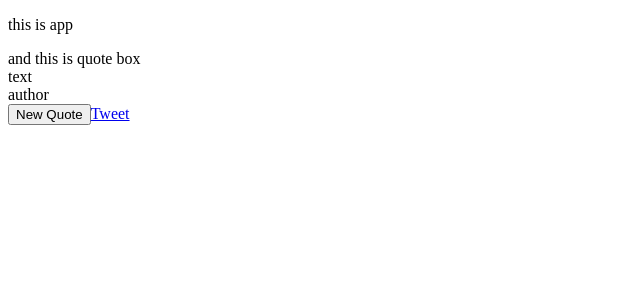
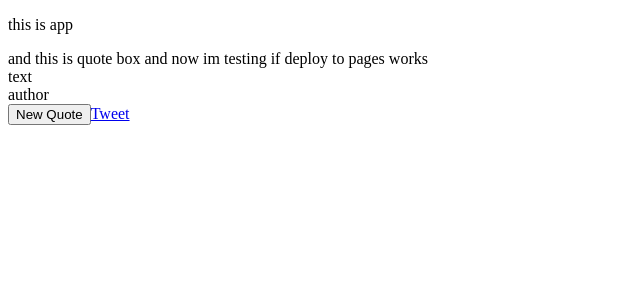
Before and after one commit to markoter/random-quote-machine, a React (Create React App) app: page / in a window 1280 px wide. Shown: the top 300 px of the page, without its empty margins (0-640 px from the left). Built offline with nearby package versions, Linux system fonts and the light colour scheme.

Commit message:
testing pages update

```diff
--- a/src/QuoteBox.js
+++ b/src/QuoteBox.js
@@ -2,7 +2,7 @@ import React from "react";
 
 const QuoteBox = () => {
     return(<div id="quote-box">
-    and this is quote box
+    and this is quote box and now im testing if deploy to pages works
     <div id="text">text</div>
     <div id="author">author</div>
     <button id="new-quote">New Quote</button>
```
